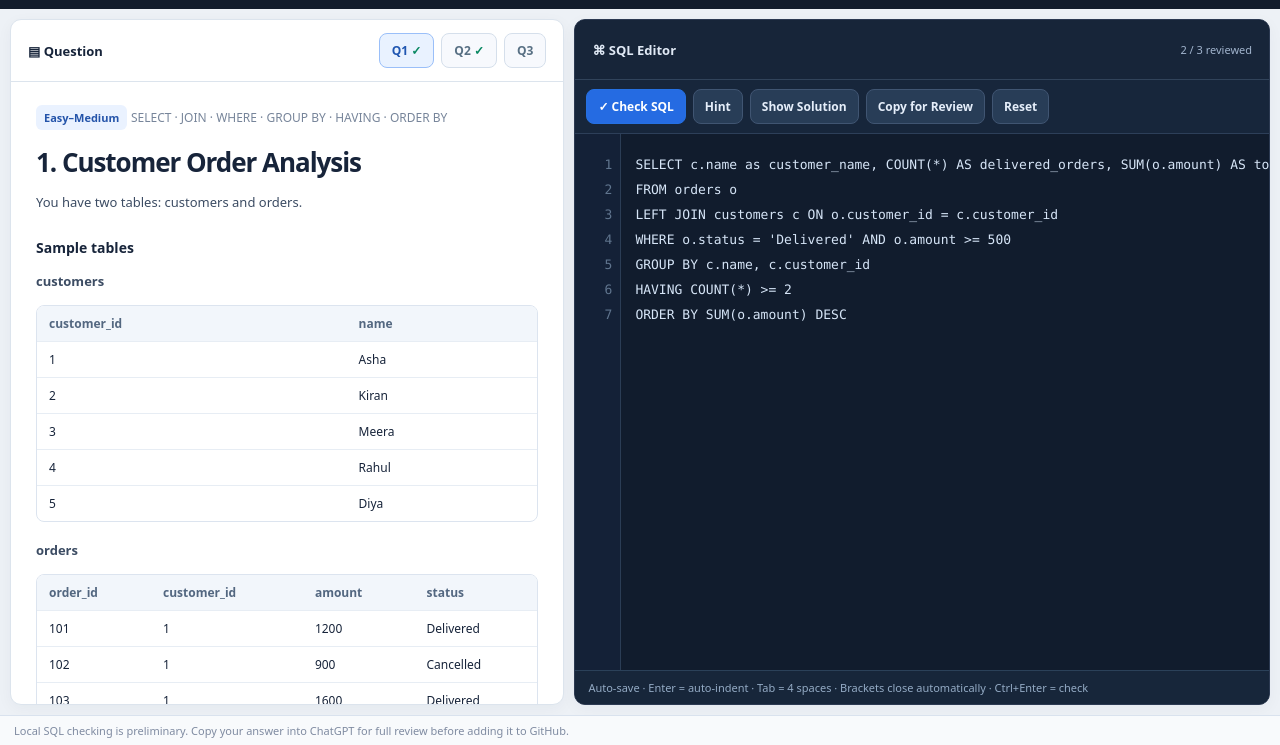
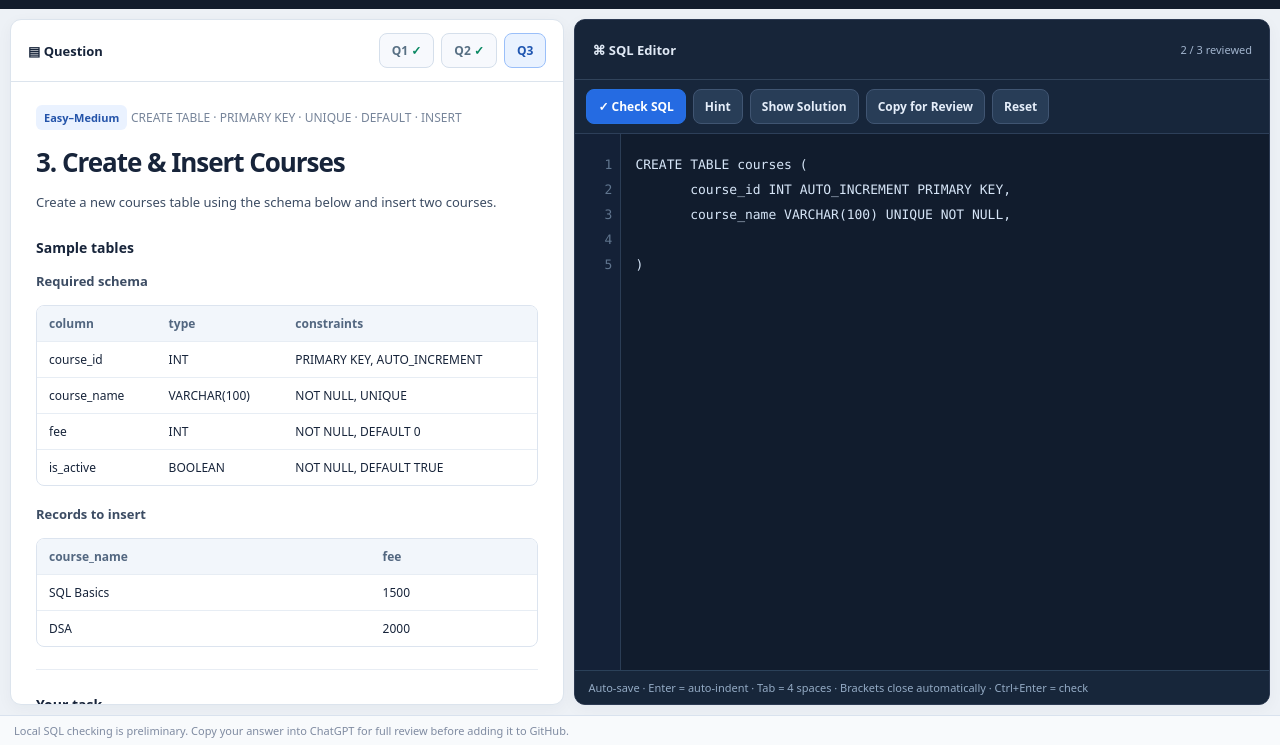
Before and after one commit to vermavaibhav23/Coding-Solutions, a plain HTML site: page SQL-Practice/index.html in a window 1280 px wide. Shown: the part 55-800 px from the top of the page. Drawn offline with Linux system fonts and the light colour scheme.

Commit message:
Open current SQL exercise by default

```diff
--- a/SQL-Practice/index.html
+++ b/SQL-Practice/index.html
@@ -89,7 +89,7 @@ E('hint').onclick=function(){show('Hint','<p>'+html(question.hint||'Start from t
 E('solution').onclick=function(){revealed=!revealed;E('solution').textContent=revealed?'Hide Solution':'Show Solution';if(revealed)show('Solution & Walkthrough','<pre>'+html(question.solution||'Not available')+'</pre><ol>'+(question.steps||[]).map(function(t){return '<li>'+html(t)+'</li>'}).join('')+'</ol>');else E('feedback').hidden=true};
 E('reset').onclick=function(){if(confirm('Reset the current query?')){editor.value=question.initial||'';lines();save();E('feedback').hidden=true}};
 E('refresh').onclick=function(){if(question)save();load()};
-function load(){E('dateLabel').textContent='Loading…';fetch('./daily-questions.json',{cache:'no-store'}).then(function(r){if(!r.ok)throw Error('HTTP '+r.status);return r.json()}).then(function(d){data=d;var t=today(),sets=d.sets.slice().sort(function(a,b){return a.date.localeCompare(b.date)}),eligible=sets.filter(function(s){return s.date<=t});day=(eligible.length?eligible[eligible.length-1]:sets[0]);if(!day)throw Error('No question sets');active=day.questions[0].id;saved();E('dateLabel').textContent='Day '+day.day+' · '+day.date;E('banner').style.display=day.date===t?'none':'block';if(day.date!==t)E('banner').textContent='Showing latest published questions ('+day.date+'). Refresh after the next daily update.';render()}).catch(function(e){E('dateLabel').textContent='Unavailable';E('problem').innerHTML='<h2>Could not load questions</h2><p>'+html(e.message)+'</p><p>Please press Refresh.</p>'})}
+function load(){E('dateLabel').textContent='Loading…';fetch('./daily-questions.json',{cache:'no-store'}).then(function(r){if(!r.ok)throw Error('HTTP '+r.status);return r.json()}).then(function(d){data=d;var t=today(),sets=d.sets.slice().sort(function(a,b){return a.date.localeCompare(b.date)}),eligible=sets.filter(function(s){return s.date<=t});day=(eligible.length?eligible[eligible.length-1]:sets[0]);if(!day)throw Error('No question sets');active=(day.date==='2026-11-17'?3:day.questions[0].id);saved();E('dateLabel').textContent='Day '+day.day+' · '+day.date;E('banner').style.display=day.date===t?'none':'block';if(day.date!==t)E('banner').textContent='Showing latest published questions ('+day.date+'). Refresh after the next daily update.';render()}).catch(function(e){E('dateLabel').textContent='Unavailable';E('problem').innerHTML='<h2>Could not load questions</h2><p>'+html(e.message)+'</p><p>Please press Refresh.</p>'})}
 load();
 })();
 </script>
```
